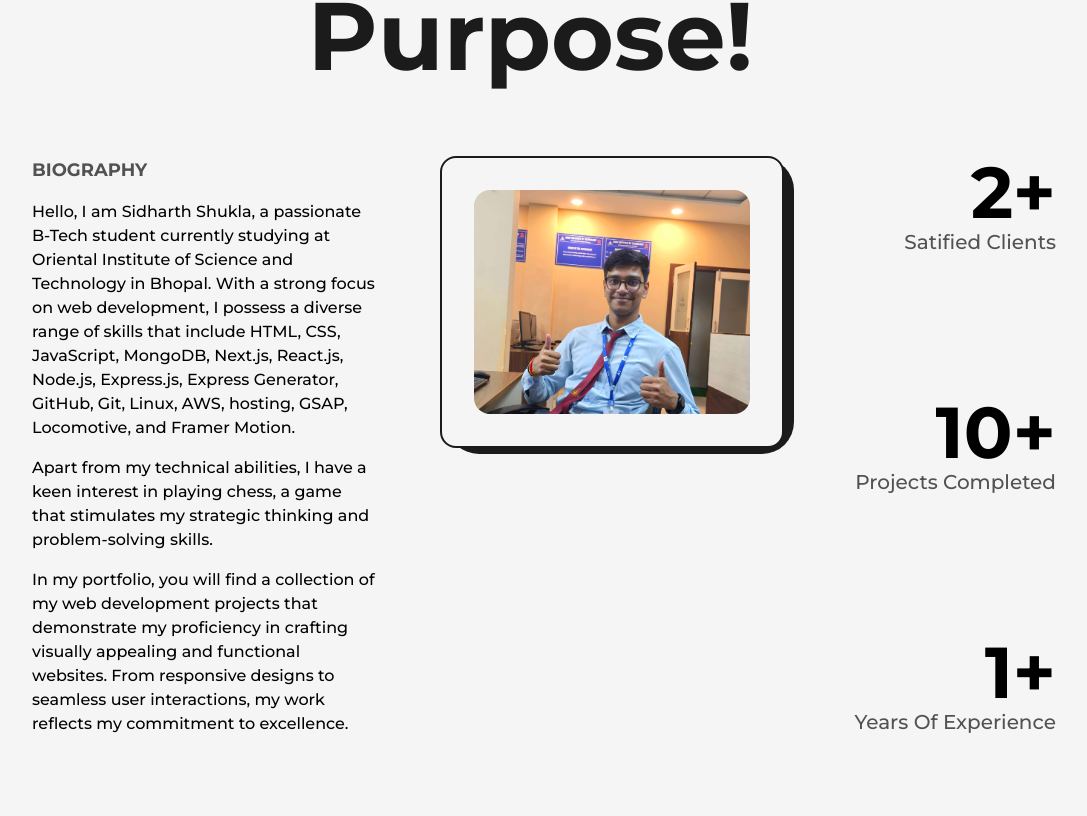
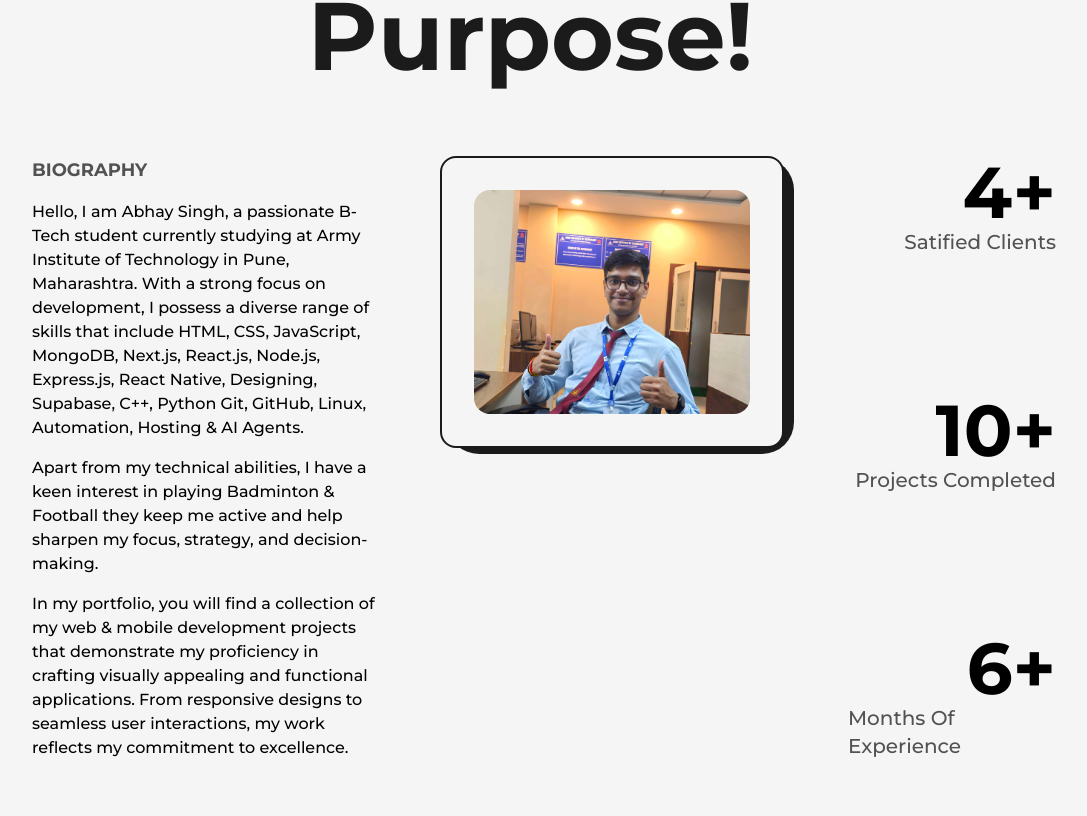
Before and after one commit to abhaysingh-22/abhayyy, a Next.js app: page /about in a window 1280 px wide. Shown: the part 284-1100 px from the top of the page, without its empty margins (96-1183 px from the left). Built offline with nearby package versions, Linux system fonts and the light colour scheme.

Commit message:
about us- bio graphy done

```diff
--- a/src/pages/about.js
+++ b/src/pages/about.js
@@ -1,113 +1,133 @@
-import AnimatedText from '@/components/AnimatedText'
-import Layout from '@/components/Layout'
-import Head from 'next/head'
-import React, { useEffect, useRef } from 'react'
-import Image from 'next/image'
-import profilePic from '../../public/images/profile/abe.jpg'
-import { useInView, useMotionValue, useSpring } from 'framer-motion'
-import Skills from '@/components/Skills'
-import Experience from '@/components/Experience'
-import Education from '@/components/Education'
-import TransitionEffect from '@/components/TransitionEffect'
+import AnimatedText from "@/components/AnimatedText";
+import Layout from "@/components/Layout";
+import Head from "next/head";
+import React, { useEffect, useRef } from "react";
+import Image from "next/image";
+import profilePic from "../../public/images/profile/abe.jpg";
+import { useInView, useMotionValue, useSpring } from "framer-motion";
+import Skills from "@/components/Skills";
+import Experience from "@/components/Experience";
+import Education from "@/components/Education";
+import TransitionEffect from "@/components/TransitionEffect";
 
 const AnimatedNumbers = ({ value }) => {
-
   const ref = useRef(null);
 
   const motionValue = useMotionValue(0);
-    const springValue = useSpring(motionValue, { duration: 3000 })
+  const springValue = useSpring(motionValue, { duration: 3000 });
   const isInView = useInView(ref, { once: true });
 
   useEffect(() => {
     if (isInView) {
-            motionValue.set(value)
+      motionValue.set(value);
     }
-    }, [isInView, value, motionValue])
+  }, [isInView, value, motionValue]);
 
   useEffect(() => {
     springValue.on("change", (latest) => {
       if (ref.current && latest.toFixed(0) <= value) {
         ref.current.textContent = latest.toFixed(0);
       }
-        })
-    }, [springValue, value])
+    });
+  }, [springValue, value]);
 
-    return <span ref={ref}></span>
-}
+  return <span ref={ref}></span>;
+};
 
 const about = () => {
   return (
     <>
       <Head>
-                <title>Sidharth | About page</title>
-                <meta name="description" content="Welcome to my website! I'm Sidharth Shukla, a passionate web developer on a continuous learning journey. With a strong foundation in web development, I am currently focused on expanding my skills in AWS (Amazon Web Services) and exploring the realm of open source. Through my website, I aim to share my knowledge, experiences, and insights gained along the way. Join me in discovering the exciting world of web development, AWS, and the power of open source collaborations." />
-
+        <title>abhayyy | About page</title>
+        <meta
+          name="description"
+          content="Welcome to my website! I'm Abhay Singh, a passionate developer on a continuous learning journey. With a strong foundation in web & mobile development, I am currently focused on expanding my skills in AI agents, automation and exploring the realm of open source. Through my website, I aim to share my knowledge, experiences, and insights gained along the way. Join me in discovering the exciting world of development, agents, automations and the power of open source collaborations."
+        />
       </Head>
       <TransitionEffect />
-            <main className='flex w-full flex-col items-center justify-center dark:text-light'>
-                <Layout className='pt-16'>
-                    <AnimatedText text="Passion Fuels Purpose!" className='mb-16 lg:!text-7xl sm:!text-6xl xs:!text-4xl sm:mb-8' />
-                    <div className='grid w-full grid-cols-8 gap-16 sm:gap-8'>
-                        <div className='col-span-3 flex flex-col items-start justify-start xl:col-span-4 md:order-2 md:col-span-8'>
-                            <h2 className='mb-4 text-lg font-bold uppercase text-dark/75 dark:text-light/75'>Biography</h2>
-                            <p className='font-medium'>
-                                Hello, I am Sidharth Shukla, a passionate B-Tech student currently studying at Oriental Institute
-                                of Science and Technology in Bhopal. With a strong focus on web development, I possess a diverse
-                                 range of skills that include HTML, CSS, JavaScript, MongoDB, Next.js, React.js, Node.js, Express.js,
-                                  Express Generator, GitHub, Git, Linux, AWS, hosting, GSAP, Locomotive, and Framer Motion.
-
+      <main className="flex w-full flex-col items-center justify-center dark:text-light">
+        <Layout className="pt-16">
+          <AnimatedText
+            text="Passion Fuels Purpose!"
+            className="mb-16 lg:!text-7xl sm:!text-6xl xs:!text-4xl sm:mb-8"
+          />
+          <div className="grid w-full grid-cols-8 gap-16 sm:gap-8">
+            <div className="col-span-3 flex flex-col items-start justify-start xl:col-span-4 md:order-2 md:col-span-8">
+              <h2 className="mb-4 text-lg font-bold uppercase text-dark/75 dark:text-light/75">
+                Biography
+              </h2>
+              <p className="font-medium">
+                Hello, I am Abhay Singh, a passionate B-Tech student currently
+                studying at Army Institute of Technology in Pune, Maharashtra.
+                With a strong focus on development, I possess a diverse range of
+                skills that include HTML, CSS, JavaScript, MongoDB, Next.js,
+                React.js, Node.js, Express.js, React Native, Designing,
+                Supabase, C++, Python Git, GitHub, Linux, Automation, Hosting &
+                AI Agents.
               </p>
-                            <p className='font-medium my-4'>
-                            Apart from my technical abilities, I have a keen interest in playing chess, a game that stimulates my
-                             strategic thinking and problem-solving skills.
+              <p className="font-medium my-4">
+                Apart from my technical abilities, I have a keen interest in
+                playing Badminton & Football they keep me active and help
+                sharpen my focus, strategy, and decision-making.
               </p>
-                            <p className='font-medium'>
-                            In my portfolio, you will find a collection of my web development projects that demonstrate my proficiency
-                             in crafting visually appealing and functional websites. From responsive designs to seamless user
-                             interactions, my work reflects my commitment to excellence.
+              <p className="font-medium">
+                In my portfolio, you will find a collection of my web & mobile
+                development projects that demonstrate my proficiency in crafting
+                visually appealing and functional applications. From responsive
+                designs to seamless user interactions, my work reflects my
+                commitment to excellence.
               </p>
             </div>
 
-                        <div className='col-span-3 relative h-max  border-2 border-solid border-dark rounded-2xl
+            <div
+              className="col-span-3 relative h-max  border-2 border-solid border-dark rounded-2xl
                          bg-light p-8 dark:bg-dark dark:border-light
                          xl:col-span-4 md:order-1 md:col-span-8
-                         '>
-                            <div className='absolute top-0 -right-3 -z-10 w-[102%] h-[103%] rounded-[2rem] bg-dark dark:bg-light
+                         "
+            >
+              <div
+                className="absolute top-0 -right-3 -z-10 w-[102%] h-[103%] rounded-[2rem] bg-dark dark:bg-light
 
-                              ' />
-                            <Image src={profilePic} alt='abe' className='w-full h-auto rounded-2xl'
-                                priority sizes="(max-width: 768px) 100vw, (max-width: 1200px) 50vw, 33vw" />
+                              "
+              />
+              <Image
+                src={profilePic}
+                alt="abe"
+                className="w-full h-auto rounded-2xl"
+                priority
+                sizes="(max-width: 768px) 100vw, (max-width: 1200px) 50vw, 33vw"
+              />
             </div>
-                        <div className='col-span-2 flex flex-col items-end justify-between xl:col-span-8 xl:flex-row xl:items-center
-                         md:order-3'>
-                            <div className='flex flex-col items-end justify-center xl:items-center'>
-                                <span className='inline-block text-7xl font-bold md:text-6xl sm:text-5xl xs:text-4xl'>
-                                    <AnimatedNumbers value={2} />+
+            <div
+              className="col-span-2 flex flex-col items-end justify-between xl:col-span-8 xl:flex-row xl:items-center
+                         md:order-3"
+            >
+              <div className="flex flex-col items-end justify-center xl:items-center">
+                <span className="inline-block text-7xl font-bold md:text-6xl sm:text-5xl xs:text-4xl">
+                  <AnimatedNumbers value={4} />+
                 </span>
-                                <h2 className='text-xl font-medium capitalize text-dark/75 dark:text-light/75 xl:text-center md:text-lg sm:text-base  xs:text-sm'>
+                <h2 className="text-xl font-medium capitalize text-dark/75 dark:text-light/75 xl:text-center md:text-lg sm:text-base  xs:text-sm">
                   satified clients
                 </h2>
               </div>
-                            <div className='flex flex-col items-end justify-center xl:items-center'>
-                                <span className='inline-block text-7xl font-bold md:text-6xl sm:text-5xl xs:text-4xl'>
+              <div className="flex flex-col items-end justify-center xl:items-center">
+                <span className="inline-block text-7xl font-bold md:text-6xl sm:text-5xl xs:text-4xl">
                   <AnimatedNumbers value={10} />+
                 </span>
-                                <h2 className='text-xl font-medium capitalize text-dark/75 dark:text-light/75 xl:text-center md:text-lg sm:text-base  xs:text-sm'>
+                <h2 className="text-xl font-medium capitalize text-dark/75 dark:text-light/75 xl:text-center md:text-lg sm:text-base  xs:text-sm">
                   Projects completed
                 </h2>
               </div>
 
-                            <div className='flex flex-col items-end justify-center xl:items-center'>
-                                <span className='inline-block text-7xl font-bold md:text-6xl sm:text-5xl xs:text-4xl '>
-                                    <AnimatedNumbers value={1} />+
+              <div className="flex flex-col items-end justify-center xl:items-center">
+                <span className="inline-block text-7xl font-bold md:text-6xl sm:text-5xl xs:text-4xl ">
+                  <AnimatedNumbers value={6} />+
                 </span>
-                                <h2 className='text-xl font-medium capitalize text-dark/75 dark:text-light/75 xl:text-center md:text-lg sm:text-base  xs:text-sm'>
-                                    Years of experience
+                <h2 className="text-xl font-medium capitalize text-dark/75 dark:text-light/75 xl:text-center md:text-lg sm:text-base  xs:text-sm">
+                  Months of experience
                 </h2>
               </div>
-
             </div>
-
           </div>
 
           <Skills />
@@ -117,7 +137,7 @@ const about = () => {
         </Layout>
       </main>
     </>
-    )
-}
+  );
+};
 
-export default about
+export default about;
```
Lines whose indentation alone changed are shown as unchanged.
